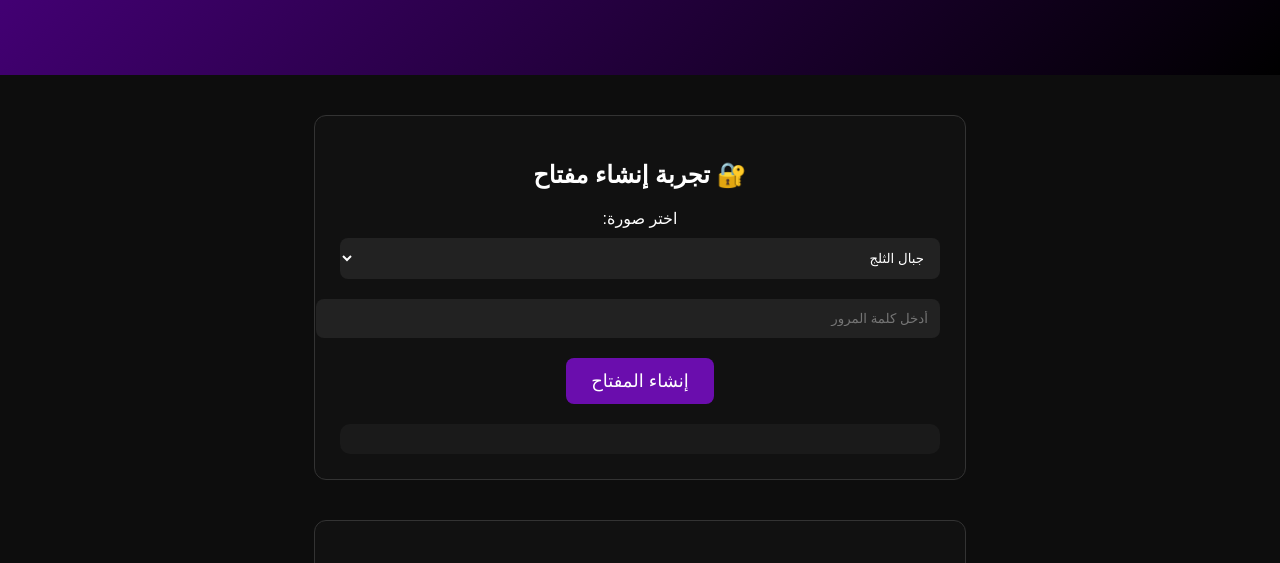
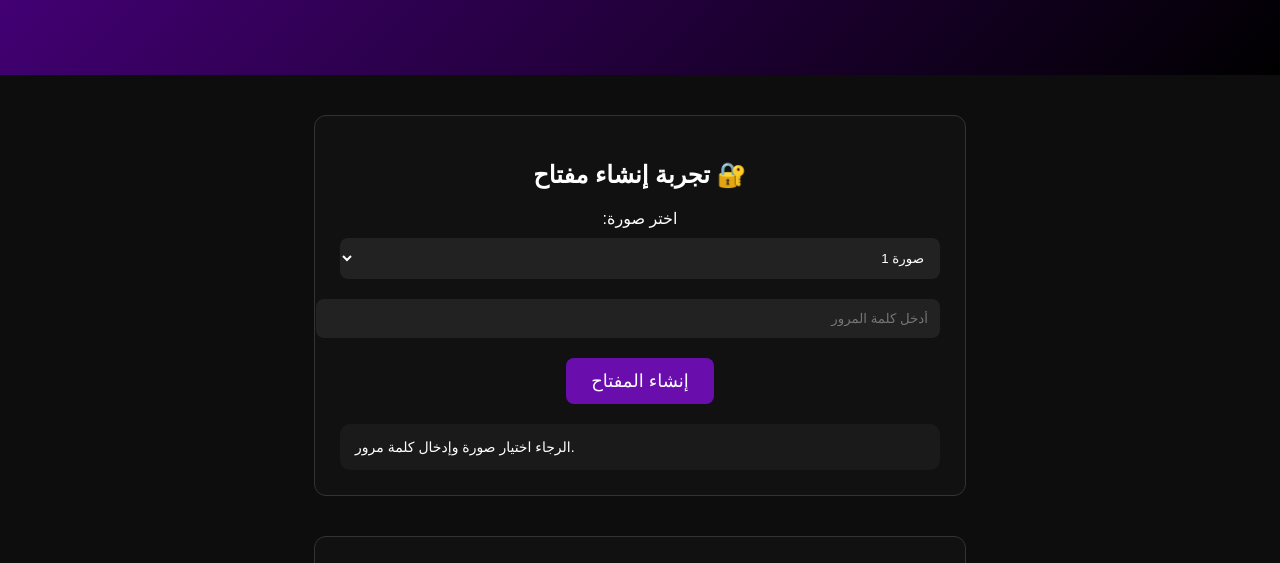
Before and after one commit to alkasm1/Keynova_api, a website: page public/index.html in a window 1280 px wide. Both pictures are taken after a click on the button "إنشاء المفتاح". Shown: the part 175-738 px from the top of the page. Drawn offline with Linux system fonts and the light colour scheme; no server answers.

Commit message:
Update index.html

```diff
--- a/public/index.html
+++ b/public/index.html
@@ -61,6 +61,8 @@
         border-radius: 10px;
         font-size: 14px;
         word-wrap: break-word;
+        text-align: left;
+        direction: ltr;
     }
 </style>
 </head>
@@ -92,7 +94,7 @@
     <label>اختر نفس الصورة:</label>
     <select id="verifyImageURL"></select>
 
-    <input type="text" id="verifyPassword" placeholder="أدخل كلمة المرور">
+    <input type="text" id="verifyPassword" placeholder="أدخل نفس كلمة المرور">
     <textarea id="verifyFinalKey" placeholder="الصق المفتاح النهائي هنا"></textarea>
 
     <button onclick="verifyKey()">تحقق الآن</button>
@@ -104,18 +106,32 @@
 /* رابط API */
 const API_BASE = "https://keynova-api.vercel.app";
 
-/* مكتبة الصور الطبيعية */
+/* مكتبة الصور من مجلد images داخل المشروع */
 const naturalImages = [
-  { url: 'https://images.unsplash.com/photo-1506905925346-21bda4d32df4?auto=format&fit=crop&w=300&h=300', name: 'جبال الثلج' },
-  { url: 'https://images.unsplash.com/photo-1464822759844-d150b9014e9e?auto=format&fit=crop&w=300&h=300', name: 'قمم الجبال' },
-  { url: 'https://images.unsplash.com/photo-1519904981063-b0cf448d479e?auto=format&fit=crop&w=300&h=300', name: 'جبال الضباب' },
-  { url: 'https://images.unsplash.com/photo-1533310266094-8898a03807dd?auto=format&fit=crop&w=300&h=300', name: 'الوديان الخضراء' },
-  { url: 'https://images.unsplash.com/photo-1540979388789-6cee28a1cdc9?auto=format&fit=crop&w=300&h=300', name: 'جبال الغروب' },
-  { url: 'https://images.unsplash.com/photo-1454391304352-2bf4678b1a7a?auto=format&fit=crop&w=300&h=300', name: 'المرتفعات الصخرية' },
-  { url: 'https://images.unsplash.com/photo-1441974231531-c6227db76b6e?auto=format&fit=crop&w=300&h=300', name: 'الغابات المطيرة' },
-  { url: 'https://images.unsplash.com/photo-1440342359743-84fcb8c21f21?auto=format&fit=crop&w=300&h=300', name: 'أشجار الصنوبر' },
-  { url: 'https://images.unsplash.com/photo-1574263867128-dd9a5af88cff?auto=format&fit=crop&w=300&h=300', name: 'ممر الغابة' },
-  { url: 'https://images.unsplash.com/photo-1511593358241-7eea1f3c84e5?auto=format&fit=crop&w=300&h=300', name: 'الغابة الخضراء' }
+  { url: "/images/image1.jpeg",  name: "صورة 1" },
+  { url: "/images/image2.jpeg",  name: "صورة 2" },
+  { url: "/images/image3.jpeg",  name: "صورة 3" },
+  { url: "/images/image4.jpeg",  name: "صورة 4" },
+  { url: "/images/image5.jpeg",  name: "صورة 5" },
+  { url: "/images/image6.jpeg",  name: "صورة 6" },
+  { url: "/images/image7.jpeg",  name: "صورة 7" },
+  { url: "/images/image8.jpeg",  name: "صورة 8" },
+  { url: "/images/image9.jpeg",  name: "صورة 9" },
+  { url: "/images/image10.jpeg", name: "صورة 10" },
+  { url: "/images/image11.jpeg", name: "صورة 11" },
+  { url: "/images/image12.jpeg", name: "صورة 12" },
+  { url: "/images/image13.jpeg", name: "صورة 13" },
+  { url: "/images/image14.jpeg", name: "صورة 14" },
+  { url: "/images/image15.jpeg", name: "صورة 15" },
+  { url: "/images/image16.jpeg", name: "صورة 16" },
+  { url: "/images/image17.jpeg", name: "صورة 17" },
+  { url: "/images/image18.jpeg", name: "صورة 18" },
+  { url: "/images/image19.jpeg", name: "صورة 19" },
+  { url: "/images/image20.jpeg", name: "صورة 20" },
+  { url: "/images/image21.jpeg", name: "صورة 21" },
+  { url: "/images/image22.jpeg", name: "صورة 22" },
+  { url: "/images/image23.jpeg", name: "صورة 23" },
+  { url: "/images/image24.jpeg", name: "صورة 24" }
 ];
 
 /* تحميل الصور في القوائم */
@@ -140,7 +156,12 @@ loadImages();
 /* إنشاء المفتاح */
 async function generateKey() {
     const imageURL = document.getElementById("imageURL").value;
-    const password = document.getElementById("passwordInput").value;
+    const password = document.getElementById("passwordInput").value.trim();
+
+    if (!imageURL || !password) {
+        document.getElementById("generateResult").innerText = "الرجاء اختيار صورة وإدخال كلمة مرور.";
+        return;
+    }
 
     const res = await fetch(`${API_BASE}/api/generate-key`, {
         method: "POST",
@@ -155,8 +176,13 @@ async function generateKey() {
 /* التحقق من المفتاح */
 async function verifyKey() {
     const imageURL = document.getElementById("verifyImageURL").value;
-    const password = document.getElementById("verifyPassword").value;
-    const finalKey = document.getElementById("verifyFinalKey").value;
+    const password = document.getElementById("verifyPassword").value.trim();
+    const finalKey = document.getElementById("verifyFinalKey").value.trim();
+
+    if (!imageURL || !password || !finalKey) {
+        document.getElementById("verifyResult").innerText = "الرجاء اختيار نفس الصورة، وإدخال نفس كلمة المرور، ولصق المفتاح النهائي.";
+        return;
+    }
 
     const res = await fetch(`${API_BASE}/api/verify-key`, {
         method: "POST",
```
